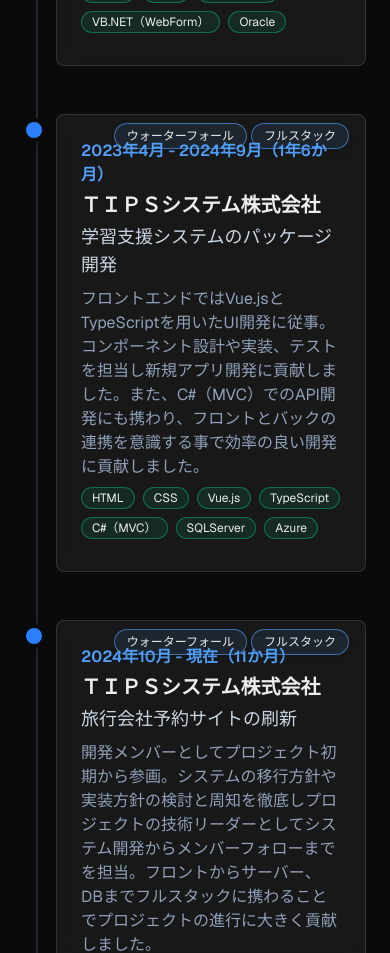
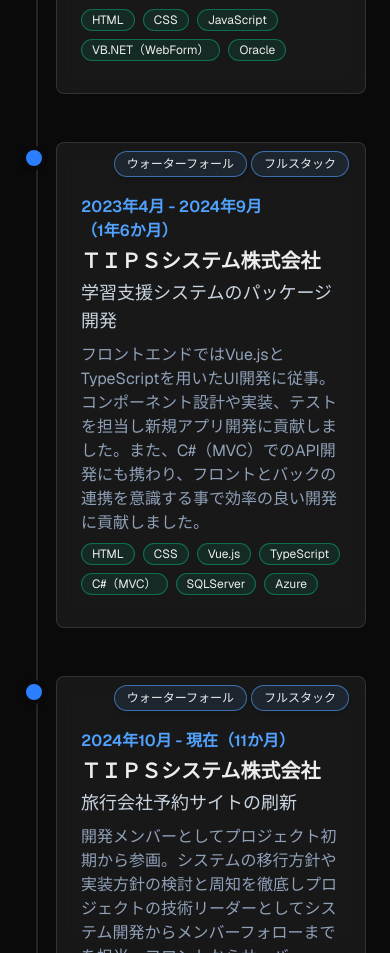
Before and after one commit to yuji-tsuzurano/my-portfolio, a Next.js app: page / in a window 390 px wide. Shown: the part 2300-3253 px from the top of the page. Built offline with nearby package versions, Linux system fonts and the light colour scheme.

Commit message:
スマホ版の場合に経歴のbadgeが年月UIと被ってしまう不具合の修正

```diff
--- a/components/sections/AboutSection.tsx
+++ b/components/sections/AboutSection.tsx
@@ -77,10 +77,22 @@ export default function AboutSection() {
               if (months === 0) return `${years}年`;
               return `${years}年${months}か月`;
             })();
-            const periodStr =
-              e.endYM === "present"
-                ? `${formatYMJP(e.startYM as YearMonth)} - 現在（${durationJp}）`
-                : `${formatYMJP(e.startYM as YearMonth)} - ${formatYMJP(e.endYM as YearMonth)}（${durationJp}）`;
+            const periodStr = (() => {
+              const startDate = formatYMJP(e.startYM as YearMonth);
+              if (e.endYM === "present") {
+                return (
+                  <span>
+                    {startDate} - 現在（{durationJp}）
+                  </span>
+                );
+              }
+              return (
+                <span>
+                  {startDate} - {formatYMJP(e.endYM as YearMonth)}
+                  <span className="block sm:inline">（{durationJp}）</span>
+                </span>
+              );
+            })();
             return (
               <Reveal
                 key={`${e.company}-${e.startYM}-${e.endYM}`}
@@ -105,6 +117,8 @@ export default function AboutSection() {
                       ))}
                     </div>
                   )}
+                  {/* スマホ時のみbadgesとperiodStrの間に余白 */}
+                  <div className="block sm:hidden h-7" />
                   <p
                     className={`text-md font-semibold ${e.color === "teal" ? "text-teal-400" : "text-blue-400"}`}
                   >
```
